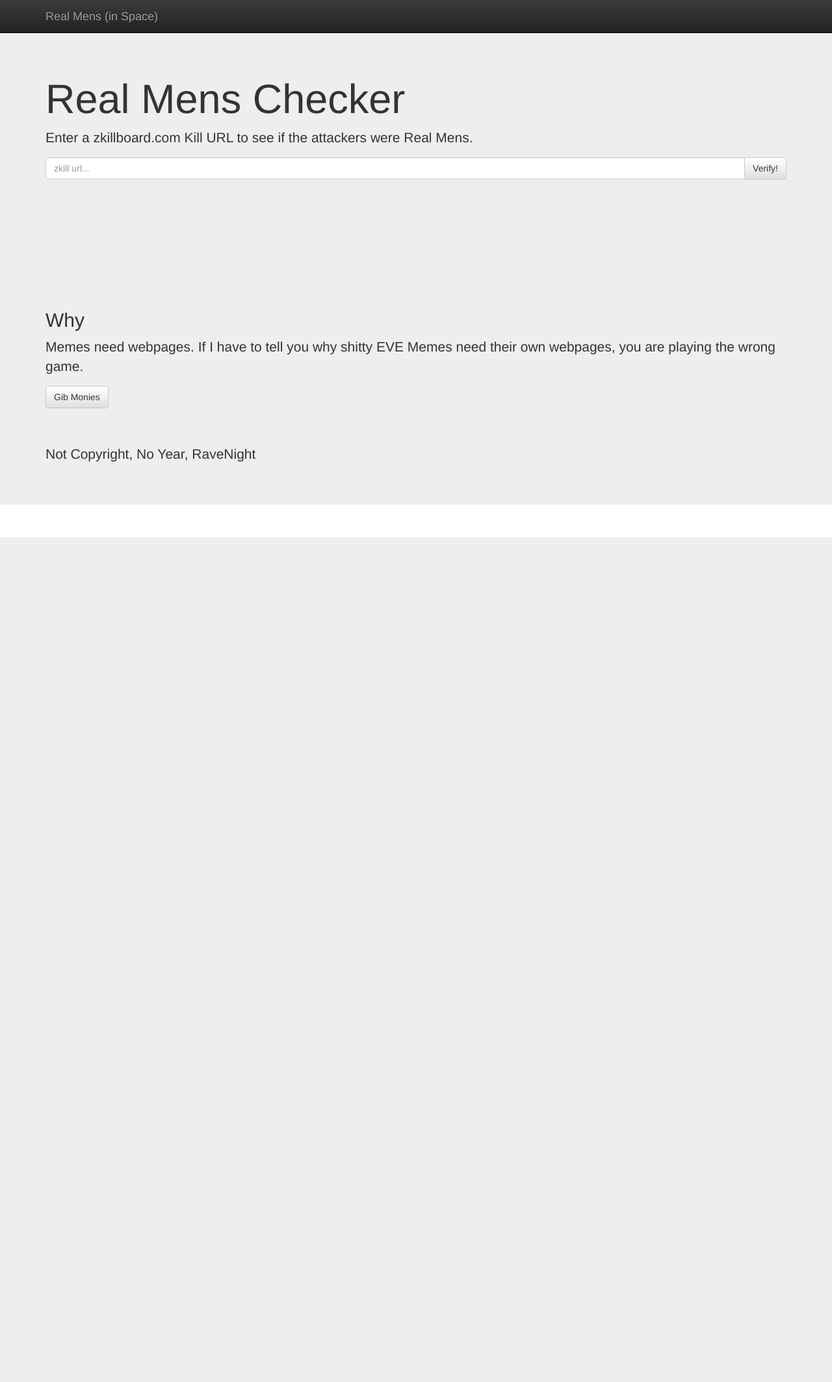
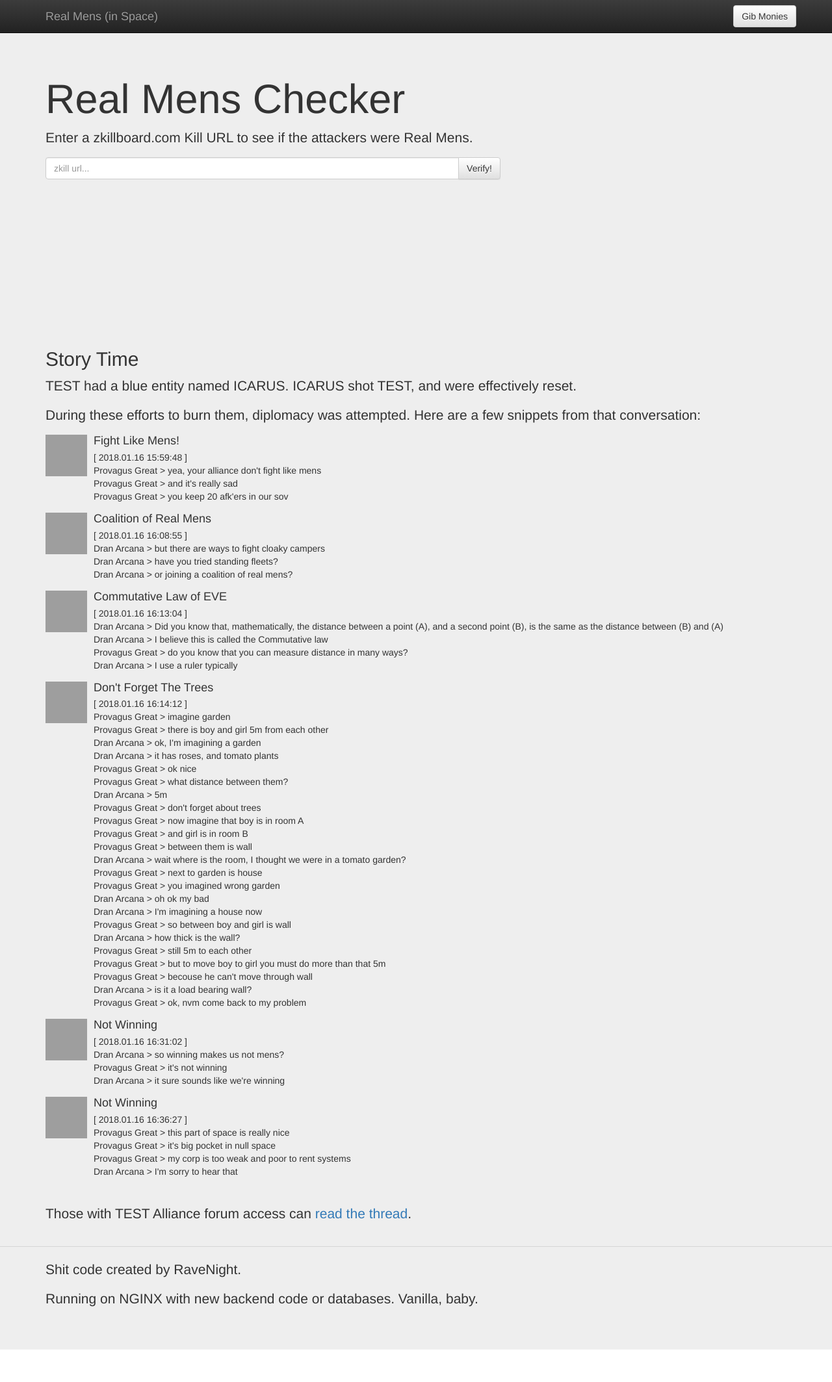
Before and after one commit to tehraven/RealMens.Space, a PHP site: page / in a window 1280 px wide. Shown: the whole page at 65% size. Before the commit the page ends 827 px from the top, so only its background shows below. Run offline with PHP 8.4, Linux system fonts and the light colour scheme; some libraries are stand-ins or nearby versions; grey boxes are pictures that could not be loaded.

Commit message:
Menly Finish

```diff
--- a/servers/web/index.php
+++ b/servers/web/index.php
@@ -36,10 +36,10 @@
             <span class="icon-bar"></span>
             <span class="icon-bar"></span>
           </button>
-          <a class="navbar-brand" href="#">Real Mens (in Space)</a>
+          <a class="navbar-brand" href="/">Real Mens (in Space)</a>
         </div>
         <div id="navbar" class="navbar-collapse collapse hidden">
-          <form class="navbar-form navbar-right hidden" role="form">
+          <form class="navbar-form navbar-right" role="form">
             <a class="btn btn-default navbar-right" href="https://PayPal.Me/tehraven" role="button">Gib Monies</a>
           </form>
         </div><!--/.navbar-collapse -->
@@ -51,14 +51,31 @@
         <div class="container">
             <h1>Real Mens Checker</h1>
             <p>Enter a zkillboard.com Kill URL to see if the attackers were Real Mens.</p>
-            <form role="form">
-                <div class="input-group">
+            <form id='form_verify_zkillurl' role="form">
+                <div class="input-group" style='max-width: 700px;'>
                     <input type="text" id='input_verify_zkillurl' class="form-control" placeholder="zkill url...">
                     <span class="input-group-btn">
                         <button id='btn_verify_zkillurl' class="btn btn-default" type="button">Verify!</button>
                     </span>
                 </div>
             </form>
+        </div>
+
+        <br /><br /><br />
+
+        <div id="div_zkill_lostship" class="container hidden">
+            <div class="row">
+                <div id="div_zkill_lostship_left" class="media col-md-6 col-sm-12">
+                    <div class="media-left pull-left">
+                        <a href="#" target='_blank'><img alt="128x128" class="media-object" data-src="" src="" style="width: 128px; height: 128px;"></a>
+                    </div>
+                    <h4 class="media-heading">Loading...</h4>
+                </div>
+                <div id="div_zkill_lostship_right" class="col-md-6 col-sm-12">
+                    <div class="media-body">
+                    </div>
+                </div>
+            </div>
         </div>
 
         <br /><br /><br />
@@ -74,28 +91,55 @@
 
         <br /><br /><br /><br /><br />
 
-        <div id="div_confused" class="container hidden">
-            <h2>Confused?</h2>
-            <p>TEST had a blue entity named ICARUS.</p>
-            <p>ICARUS shot TEST, and were effectively reset.</p>
-            <p>TEST Predditors group decided to entosis and burn them to the ground.</p>
-            <p>During these efforts, diplomacy was attempted from ICARUS. Here are a few snippets from that conversation:</p>
-            <blockquote>
-            ﻿[ 2018.01.16 15:59:48 ]<br />
+        <div id="div_confused" class="container">
+            <h2>Story Time</h2>
+            <p>TEST had a blue entity named ICARUS. ICARUS shot TEST, and were effectively reset.</p>
+            <p>During these efforts to burn them, diplomacy was attempted. Here are a few snippets from that conversation:</p>
+          <!-- Example row of columns -->
+          <div class="row">
+            <div class="media col-sm-12">
+                <div class="media-left">
+                    <a href="#"><img alt="64x64" class="media-object" data-src="" src="https://image.eveonline.com/Character/96490278_64.jpg" style="width: 64px; height: 64px;"></a>
+                </div>
+                <div class="media-body">
+                    <h4 class="media-heading">Fight Like Mens!</h4>
+                    [ 2018.01.16 15:59:48 ]<br />
                     Provagus Great > yea, your alliance don't fight like mens<br />
                     Provagus Great > and it's really sad<br />
                     ﻿Provagus Great > you keep 20 afk'ers in our sov
-            </blockquote>
-            <p>...</p>
-            <blockquote>
-            ﻿[ 2018.01.16 16:13:04 ]<br />
+                </div>
+            </div>
+            <div class="media col-sm-12">
+                <div class="media-left">
+                    <a href="#"><img alt="64x64" class="media-object" data-src="" src="https://image.eveonline.com/Character/2076856940_64.jpg" style="width: 64px; height: 64px;"></a>
+                </div>
+                <div class="media-body">
+                    <h4 class="media-heading">Coalition of Real Mens</h4>
+                    [ 2018.01.16 16:08:55 ]<br />
+                    Dran Arcana > but there are ways to fight cloaky campers<br />
+                    ﻿Dran Arcana > have you tried standing fleets?<br />
+                    ﻿Dran Arcana > or joining a coalition of real mens?<br />
+                </div>
+            </div>
+            <div class="media col-sm-12">
+                <div class="media-left">
+                    <a href="#"><img alt="64x64" class="media-object" data-src="" src="https://image.eveonline.com/Character/2076856940_64.jpg" style="width: 64px; height: 64px;"></a>
+                </div>
+                <div class="media-body">
+                    <h4 class="media-heading">Commutative Law of EVE</h4>
+                    [ 2018.01.16 16:13:04 ]<br />
                     ﻿Dran Arcana > Did you know that, mathematically, the distance between a point (A), and a second point (B), is the same as the distance between (B) and (A)<br />
                     ﻿Dran Arcana > I believe this is called the Commutative law<br />
                     ﻿Provagus Great > do you know that you can measure distance in many ways?<br />
                     Dran Arcana > I use a ruler typically
-            </blockquote>
-            <p>...</p>
-            <blockquote>
+                </div>
+            </div>
+            <div class="media col-sm-12">
+                <div class="media-left">
+                    <a href="#"><img alt="64x64" class="media-object" data-src="" src="https://image.eveonline.com/Character/96490278_64.jpg" style="width: 64px; height: 64px;"></a>
+                </div>
+                <div class="media-body">
+                    <h4 class="media-heading">Don't Forget The Trees</h4>
                     ﻿[ 2018.01.16 16:14:12 ]<br />
                     Provagus Great > imagine garden<br />
                     Provagus Great > there is boy and girl 5m from each other<br />
@@ -120,41 +164,50 @@
                     ﻿Provagus Great > becouse he can't move through wall<br />
                     ﻿Dran Arcana > is it a load bearing wall?<br />
                     ﻿Provagus Great > ok, nvm come back to my problem<br />
-            </blockquote>
-            <p>...</p>
-            <blockquote>
-            [ 2018.01.16 16:08:55 ]<br />
-            Dran Arcana > but there are ways to fight cloaky campers<br />
-            ﻿Dran Arcana > have you tried standing fleets?<br />
-            ﻿Dran Arcana > or joining a coalition of real mens?<br />
-            </blockquote>
-            <p>Those with TEST Alliance forum access can <a href='https://forum.pleaseignore.com/topic/98247-icarus-wants-to-be-blue-again/' target='_blank'>read the thread</a>.</p>
                 </div>
-
-        <div class="container">
-          <!-- Example row of columns -->
-          <div class="row">
-            <div class="col-md-12">
-              <h2>Why</h2>
-              <p>Memes need webpages. If I have to tell you why shitty EVE Memes need their own webpages, you are playing the wrong game.</p>
-              <p><a class="btn btn-default" href="https://PayPal.Me/tehraven" role="button">Gib Monies</a></p>
+            </div>
+            <div class="media col-sm-12">
+                <div class="media-left">
+                    <a href="#"><img alt="64x64" class="media-object" data-src="" src="https://image.eveonline.com/Character/2076856940_64.jpg" style="width: 64px; height: 64px;"></a>
+                </div>
+                <div class="media-body">
+                    <h4 class="media-heading">Not Winning</h4>
+                    ﻿[ 2018.01.16 16:31:02 ]<br />
+                    Dran Arcana > so winning makes us not mens?<br />
+                    Provagus Great > it's not winning<br />
+                    Dran Arcana > it sure sounds like we're winning
+                </div>
+            </div>
+            <div class="media col-sm-12">
+                <div class="media-left">
+                    <a href="#"><img alt="64x64" class="media-object" data-src="" src="https://image.eveonline.com/Character/96490278_64.jpg" style="width: 64px; height: 64px;"></a>
+                </div>
+                <div class="media-body">
+                    <h4 class="media-heading">Not Winning</h4>
+                    ﻿[ 2018.01.16 16:36:27 ]<br />
+                    Provagus Great > this part of space is really nice<br />
+                    ﻿Provagus Great > it's big pocket in null space<br />
+                    ﻿Provagus Great > my corp is too weak and poor to rent systems<br />
+                    Dran Arcana > I'm sorry to hear that<br />
                 </div>
             </div>
 
+          </div>
+          <br /><br />
+          <p>Those with TEST Alliance forum access can <a href='https://forum.pleaseignore.com/topic/98247-icarus-wants-to-be-blue-again/' target='_blank'>read the thread</a>.</p>
+        </div> <!-- /container -->
+
       <hr>
 
-          <footer>
-            <p>Not Copyright, No Year, RaveNight</p>
+      <footer class='container'>
+        <p>Shit code created by RaveNight.</p>
+        <p>Running on NGINX with new backend code or databases. Vanilla, baby.</p>
       </footer>
-        </div> <!-- /container -->
 
     </div>
 
-    <script src="https://ajax.googleapis.com/ajax/libs/jquery/1.11.2/jquery.min.js"></script>
-    <script>window.jQuery || document.write('<script src="js/vendor/jquery-1.11.2.min.js"><\/script>')</script>
-
+    <script src="https://cdnjs.cloudflare.com/ajax/libs/jquery/1.9.1/jquery.min.js"></script>
     <script src="js/vendor/bootstrap.min.js"></script>
-
     <script src="js/main.js"></script>
 
 </body>
--- a/servers/web/js/main.js
+++ b/servers/web/js/main.js
@@ -1,17 +1,19 @@
 let killData = [];
 let appCache = [];
 let attackersData = [];
+let attackersStats = {mens:0,notMens:0};
 let realMensShipGroups = [
-    {groupID:541, groupName:'Interdictor', typeIDs:[22460,22464,22452,22456], reason:'Real Mens brings bubbles'}
+    {groupID:541, groupName:'Interdictor', typeIDs:[22460,22464,22452,22456], reason:'Real Mens brings bubbles', forced: true}
 ];
 let notMensShipGroups = [
-    {groupID:834, groupName:'Stealth Bomber', typeIDs: [12032,12034,12038,11377,45530]},
-    {groupID:833, groupName:'Force Recon', typeIDs: [11969,33675,44995,11957,33395,11965,45531]},
-    {groupID:898, groupName:'Black Ops', typeIDs: [44996,22440,22428,22430,22436]},
-    {groupID:834, groupName:'Stealth Bomber', typeIDs: [11188,11192,42246,11182,33397,11172,44993]}
+    {groupID:831, groupName:'Interceptors', typeIDs:[], reason:'Very Zoom Not Menly'},
+    {groupID:834, groupName:'Stealth Bomber', typeIDs: [12032,12034,12038,11377,45530], reason:'Cloaks are not menly'},
+    {groupID:833, groupName:'Force Recon', typeIDs: [11969,33675,44995,11957,33395,11965,45531], reason:'Cloaks AND Ewar? Not Menly'},
+    {groupID:898, groupName:'Black Ops', typeIDs: [44996,22440,22428,22430,22436], reason:'Real Mens use gates'}
 ];
 let realMensShips = [
-    {typeID:670, typeName:'Capsule', reason:'Real Mens explode'}
+    {typeID:670, typeName:'Capsule', reason:'Real Mens explode'},
+    {typeID:28352, typeName:'Rorqual', reason:'Accidentally menly'}
 ];
 let notMenShips = [
     {typeID:632, typeName:'Blackbird', reason:'Real Mens do not use ewar. -Farmstink'},
@@ -26,6 +28,12 @@ let notMenWeaponTypes = [
     {typeID:23473, typeName:'Hornet EC-900', reason:'Real Mens do not use ewar. -Farmstink'},
     {typeID:23707, typeName:'Hornet EC-300', reason:'Real Mens do not use ewar. -Farmstink'}
 ];
+
+const resetApp = () => {
+    killData = attackersData = [];
+    attackersStats = {mens:0,notMens:0};
+    $("#div_zkill_lostship").addClass('hidden');
+}
 
 const storageAvailable = type => {
     try {
@@ -99,12 +107,78 @@ const setToCache = (cache, key, value) => {
 }
 
 const getKillData = killID => {
+    resetApp();
     return new Promise((resolve, reject) => {
         $.get("https://zkillboard.com/api/killID/" + killID + "/")
             .done(posts => resolve(posts[0]))
             .fail(err => reject(err));
     });
 };
+
+const getLostShipData = lossmail => {
+
+    return new Promise((resolve, reject) => {
+
+        var data = {
+            characterID: lossmail.victim.character_id,
+            characterName: 'Unknown',
+            shipTypeID: lossmail.victim.ship_type_id,
+            shipTypeName: 'Unknown',
+            damageDone: lossmail.victim.damage_taken,
+            items: []
+        };
+
+        if(isCached('types', data.shipTypeID) && isCached('characters', data.characterID)) {
+            data.shipTypeName = readFromCache('types', data.shipTypeID).name;
+            data.characterName = readFromCache('characters', data.characterID).name;
+            return resolve(data);
+        }
+        else if(isCached('types', data.shipTypeID)) {
+
+            setTimeout(function() {
+
+                data.shipTypeName = readFromCache('types', data.shipTypeID).name;
+                $.get("https://crest-tq.eveonline.com/characters/" + data.characterID + "/", function(crestData) {
+                    setToCache('characters', data.characterID, {name: crestData.name});
+                    data.characterName = crestData.name;
+                    attackersData.push(data);
+                    return resolve(data);
+                });
+
+            }, (readFromCache('types', data.shipTypeID).name === "") ? 2000 : 1);
+
+        }
+        else {
+            setToCache('types', data.shipTypeID, "");
+            fetch("https://crest-tq.eveonline.com/inventory/types/" + data.shipTypeID + "/")
+                .then(
+                    function(response) {
+                        if (response.status !== 200) {
+                            reject('Looks like there was a problem. Status Code: ' + response.status);
+                            return;
+                        }
+
+                        response.json().then(function(crestData) {
+                            setToCache('types', data.shipTypeID, {name: crestData.name});
+                            data.shipTypeName = crestData.name;
+                            setToCache('characters', data.characterID, "");
+                            $.get("https://crest-tq.eveonline.com/characters/" + data.characterID + "/", function(crestData) {
+                                setToCache('characters', data.characterID, {name: crestData.name});
+                                data.characterName = crestData.name;
+                                attackersData.push(data);
+                                resolve(data);
+                            });
+
+                        });
+                    }
+                )
+                .catch(function(err) {
+                    reject('Fetch Error :-S', err);
+                });
+        }
+
+    });
+}
 
 const getAttackerData = attacker => {
 
@@ -226,6 +300,17 @@ const isAttackerMens = attacker => {
 
 const updateKillReport = data => {
     killData = data;
+    document.location.hash = "kill/"+data.killmail_id;
+    $("#div_zkill_lostship_left a img").attr('src', '').show();
+    $("#div_zkill_lostship_left > h4, #div_zkill_lostship_right > div").text('').show();
+    getLostShipData(data)
+        .then(lostShipData => {
+            $("#div_zkill_lostship").removeClass('hidden');
+            $("#div_zkill_lostship_left a").attr('href', 'https://evewho.com/pilot/' + lostShipData.characterName);
+            $("#div_zkill_lostship_left a img").attr('src', 'https://imageserver.eveonline.com/Render/' + lostShipData.shipTypeID + '_256.png');
+            $("#div_zkill_lostship_left > h4").text("Loading Killmail...");
+            $("#div_zkill_lostship_right > div").text("( Pilot Data Will Appear Soon )");
+
             $("#div_zkill_attackers_mens_label, div_zkill_attackers_notmens_label").hide();
             $('#div_zkill_attackers_mens, #div_zkill_attackers_notmens').html('').show();
             if(data.attackers && data.attackers.length) {
@@ -233,25 +318,55 @@ const updateKillReport = data => {
                     getAttackerData(data.attackers[attacker])
                         .then(attackerData => {
                             var mensData = isAttackerMens(attackerData);
+                            if(mensData[0]) {
+                                attackersStats.mens++;
+                            }
+                            else {
+                                attackersStats.notMens++;
+                            }
                             var target = mensData[0] ? 'div_zkill_attackers_mens' : 'div_zkill_attackers_notmens';
                             var html = buildAttackerRow(attackerData, mensData);
                             $('#'+target).append(html);
                             $('#'+target+'_label').show();
+                            displayKillStats();
                         })
                         .catch(error => console.log(error));
                 }
                 $("#div_confused").removeClass("hidden");
+                $("#div_zkill_lostship_left > h4").text(lostShipData.characterName + " lost a " + lostShipData.shipTypeName);
+
             }
+
+
+        })
+        .catch(error => console.log(error));
 }
 
 const buildAttackerRow = (attackerData, mensData) => {
     var html = '<div class="media col-lg-4 col-md-6 col-sm-12">';
-    html += '<div class="media-left"><a href="#" class="thumbnail"><img alt="64x64" class="media-object" data-src="" src="https://imageserver.eveonline.com/Type/' + attackerData.shipTypeID + '_64.png" style="width: 64px; height: 64px;"></a></div>';
+    html += '<div class="media-left"><a href="https://evewho.com/pilot/' + attackerData.characterName + '" target="_blank" class="thumbnail"><img alt="64x64" class="media-object" data-src="" src="https://imageserver.eveonline.com/Type/' + attackerData.shipTypeID + '_64.png" style="width: 64px; height: 64px;"></a></div>';
     html += '<div class="media-body"><h4 class="media-heading">' + attackerData.characterName + '</h4>' + attackerData.damageDone + ' HP with a ' + attackerData.shipTypeName;
     if(mensData[1].length > 0) { html += '<br /><strong>' + mensData[1] + '</strong>'}
     html += '</div></div>';
     return html;
 };
+
+const displayKillStats = () => {
+    var menlyDeathRating = (attackersStats.mens / (attackersStats.mens+attackersStats.notMens));
+    if(menlyDeathRating < 0.2) return;
+
+    var ratingHtml = '<h4 class="media-heading">Menly Meter</h4><div class="progress">';
+    var ratingVerbose = '';
+    ratingHtml += '<div class="progress-bar progress-bar-';
+    if(menlyDeathRating >= 0.8) { ratingVerbose = 'Real Mens Death'; ratingHtml += 'danger'; }
+    else if(menlyDeathRating >= 0.6) { ratingVerbose = 'Very Menly'; ratingHtml += 'warning'; }
+    else if(menlyDeathRating >= 0.4) { ratingVerbose = 'Menly'; ratingHtml += 'success'; }
+    else { ratingVerbose = 'Unmenly'; ratingHtml += 'info'; }
+    ratingHtml += '" role="progressbar" aria-valuenow="' + (Math.floor(menlyDeathRating*100)) + '" aria-valuemin="0" aria-valuemax="100" style="width: ' + (Math.floor(menlyDeathRating*100)) + '%">';
+    ratingHtml += '<span>' + ratingVerbose + '</span></div></div>';
+    ratingHtml += '<small>This is a ' + ratingVerbose + ' because ' + (Math.floor(menlyDeathRating*100)) + '% of the attackers were Menly</small>';
+    $("#div_zkill_lostship_right > div").html(ratingHtml);
+}
 
 const validateKillURL = url => url.match(/https\:\/\/zkillboard.com\/kill\/([0-9]+)/) && url.match(/https\:\/\/zkillboard.com\/kill\/([0-9]+)/).length > 1;
 const extractKillID = url => url.match(/https\:\/\/zkillboard.com\/kill\/([0-9]+)/)[1];
@@ -264,3 +379,16 @@ $('#btn_verify_zkillurl').on('click', function() {
             .catch(error => console.log(error));
     }
 });
+$('#form_verify_zkillurl').on('submit', function(ev) {
+    ev.preventDefault();
+    $('#btn_verify_zkillurl').click();
+    return false;
+});
+
+document.addEventListener("DOMContentLoaded",function() {
+    if(document.location.hash && document.location.hash.match(/kill\/([0-9]+)/)) {
+        getKillData(document.location.hash.match(/kill\/([0-9]+)/)[1])
+            .then(data => updateKillReport(data))
+            .catch(error => console.log(error));
+    }
+});
```
Also changed, not shown: servers/web/js/vendor/typed.custom.js (added), 1 other file. Lines whose indentation alone changed are shown as unchanged.
